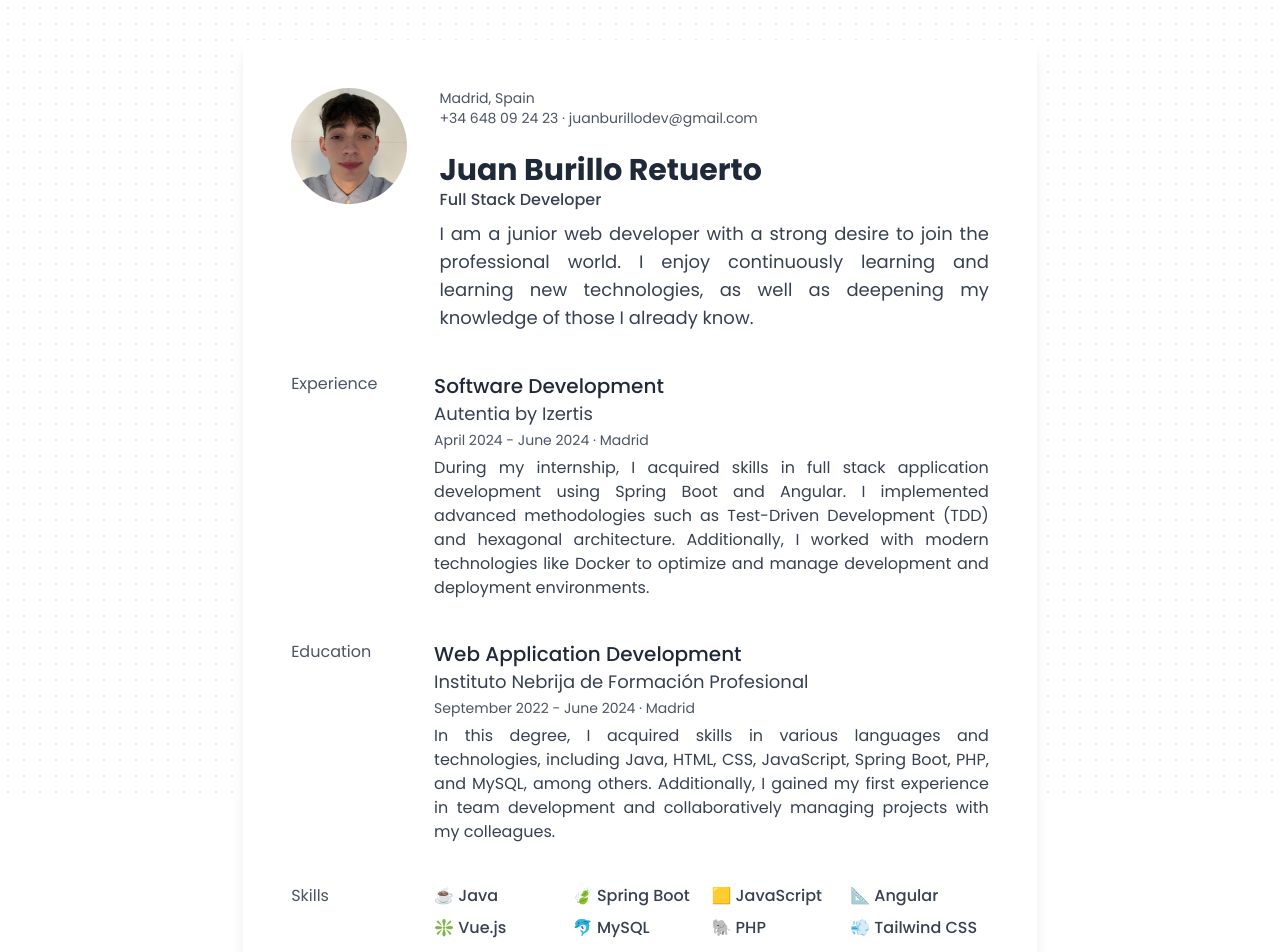
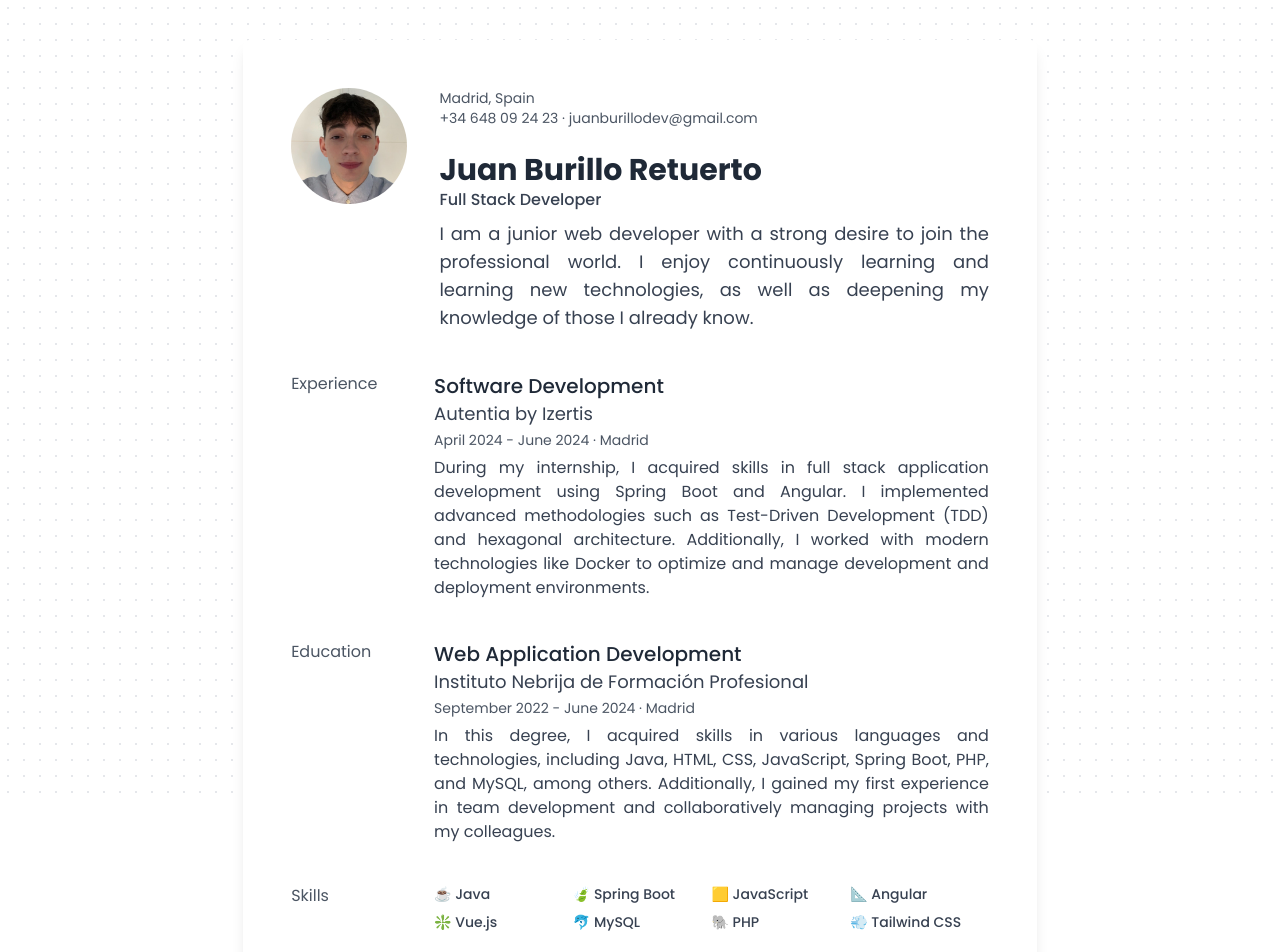
Before and after one commit to juanburillo/curriculum-vitae, a Vue app: page / in a window 1280 px wide. Shown: the top 952 px of the page. Built offline with nearby package versions, Linux system fonts and the light colour scheme.

Commit message:
feat: :lipstick: decrease skills font size

```diff
--- a/src/components/Skills.vue
+++ b/src/components/Skills.vue
@@ -16,7 +16,7 @@ const skills: Array<String> = [
     <h2 class="w-1/6 text-gray-600">Skills</h2>
 
     <div class="w-5/6 grid grid-cols-4 gap-y-2">
-      <p v-for="skill in skills" class="font-medium text-gray-700">{{ skill }}</p>
+      <p v-for="skill in skills" class="font-medium text-gray-700 text-sm">{{ skill }}</p>
     </div>
   </section>
 </template>
```
